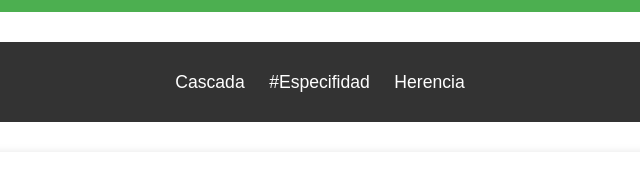
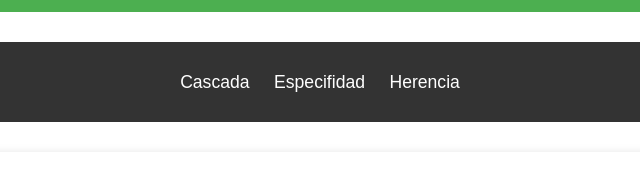
Before and after one commit to HKaren97/Herencia, a plain HTML site: page index.html in a window 1280 px wide. Shown: the part 125-320 px from the top of the page, 310-950 px from the left. Drawn offline with Linux system fonts and the light colour scheme.

Commit message:
actualizacion 2

```diff
--- a/index.html
+++ b/index.html
@@ -16,7 +16,7 @@
         <nav>
             <ul>
                 <li><a href="#Cascada">Cascada</a></li>
-                <li><a href="#Especifidad">#Especifidad</a></li>
+                <li><a href="#Especifidad">Especifidad</a></li>
                 <li><a href="#Herencia">Herencia</a></li>
             </ul>
         </nav>
```
